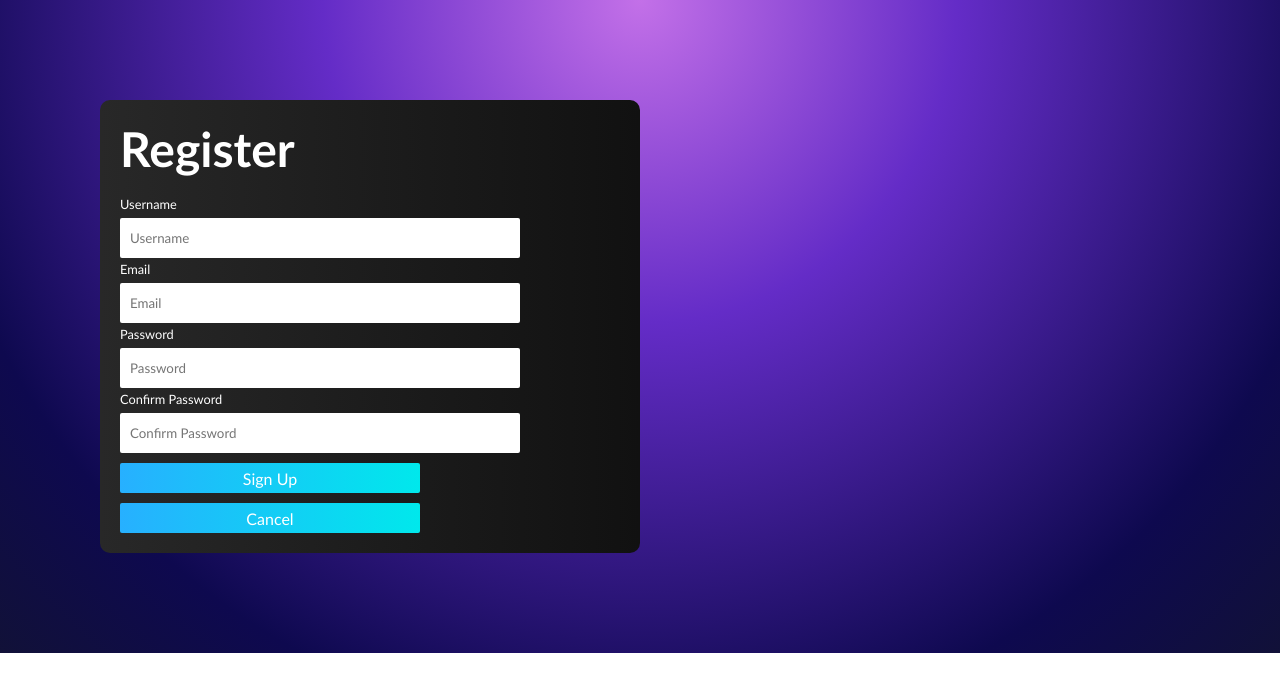
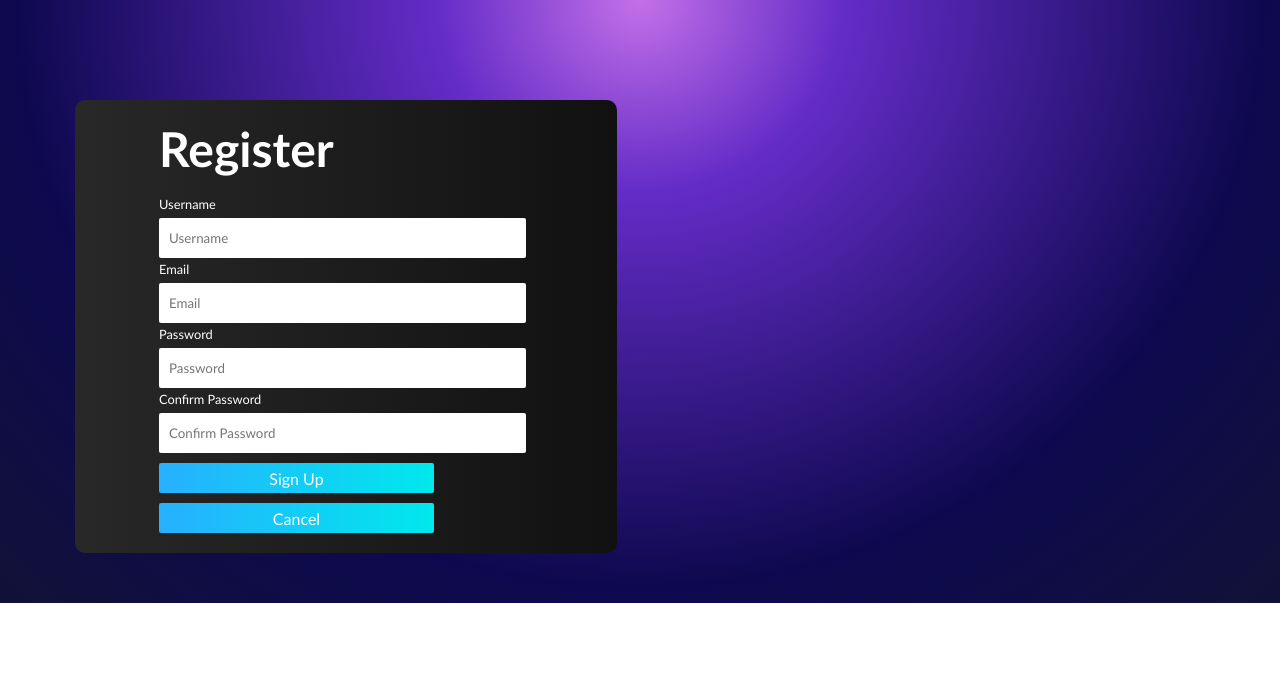
Before and after one commit to yanisa2002/CINEMAH, a React (Create React App) app: page /movie in a window 1280 px wide. Shown: the top 692 px of the page. Built offline with nearby package versions, Linux system fonts and the light colour scheme.

Commit message:
register

```diff
--- a/src/components/pages/register/Register.css
+++ b/src/components/pages/register/Register.css
@@ -1,11 +1,13 @@
 .form-content-left {
     border-radius: 10px;
-    width: 50%;
+    width: 45%;
     position: relative;
     background: linear-gradient(90deg, rgb(40, 40, 40) 0%, rgb(17, 17, 17) 100%);
-    padding: 20px;
+    padding: 20px 0 20px 84px;
     /* margin-top: 7px; */
 }
+
+
 
 .all {
     position: relative;
@@ -14,16 +16,16 @@
 
     background: radial-gradient(at 50% 0%,
     #c370e8 0%,
-    #642cc7 35%,
-    #0e094f 80%,
-    #111138 100%
+    #642cc7 22.45%,
+    #0e094f 68.75%,
+    #111138 97.92%
     );
-    padding: 100px;
+    padding: 100px 0 50px 75px;
 }
 /* .form {
     position: absolute;
-    top: 50%;
-    left: 50%;
+    top: 500%;
+    left: 40%;
     transform: translate(-50%, -50%);
     width: 90%;
     height: 100%;
@@ -39,6 +41,7 @@
     width: 80%;
     margin-bottom: 1rem;
     color: #fff;
+    /* background-color: tomato; */
 }
 
 .form-label {
--- a/src/components/pages/register/Register.js
+++ b/src/components/pages/register/Register.js
@@ -63,6 +63,9 @@ const Register = () => {
                 </button>
             </form>
         </div>
+        {/* <div className="form-content-right">
+            test
+        </div> */}
         </div>
     );
 };
```
